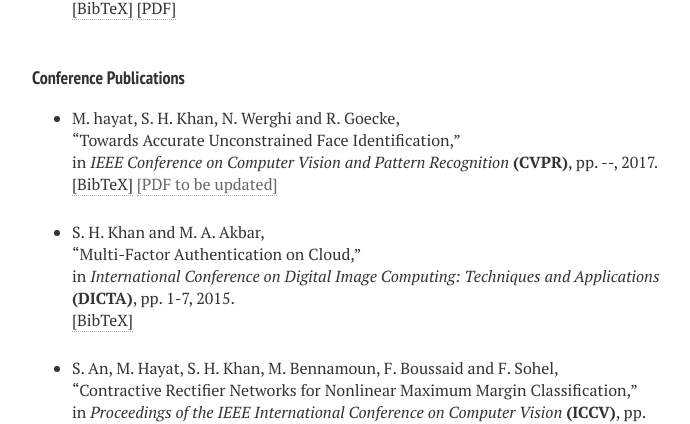
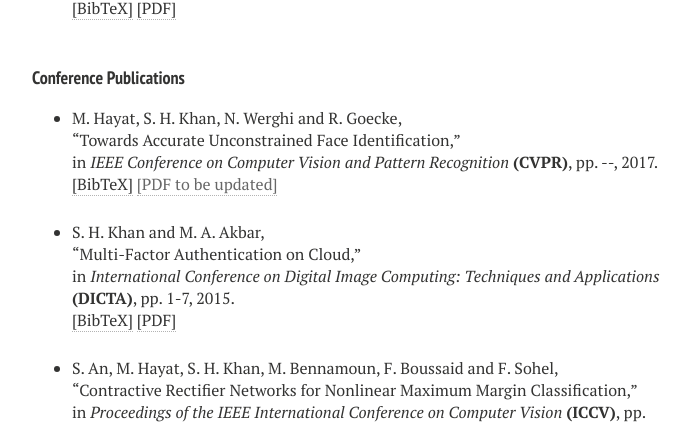
Before and after one commit to awaisrauf/salman-h-khan.github.io, a Jekyll site: the page built from publications.md, in a window 1280 px wide and 900 px high, scrolled down 1033 px. Shown: the part 153-577 px from the top of the window, without its empty margins (288-978 px from the left). Built offline with Jekyll 4.4.1, drawn with Linux system fonts in a browser that asks for light colours; nearby versions of some CDN libraries.

Commit message:
Update publications.html

```diff
--- a/_layouts/publications.html
+++ b/_layouts/publications.html
@@ -331,7 +331,7 @@
     <ul class="biblist">
 <!-- Item: hayat2017towards -->
 <li ><p>
-M. hayat, S. H. Khan, N. Werghi and R. Goecke, <br>
+M. Hayat, S. H. Khan, N. Werghi and R. Goecke, <br>
 &ldquo;Towards Accurate Unconstrained Face Identification,&rdquo;<br>
 in <i>IEEE Conference on Computer Vision and Pattern Recognition </i> <b>(CVPR)</b>,
 pp. --, 2017.
@@ -362,6 +362,7 @@
 in <i>International Conference on Digital Image Computing: Techniques and Applications</i> <b>(DICTA)</b>, pp. 1-7, 2015.
 <br />
 <a href="javascript:toggleBibtex('khan2015multi')">[BibTeX]</a>
+<a href="../papers/DICTA15.pdf">[PDF]</a>
 
 
 </p>
```
